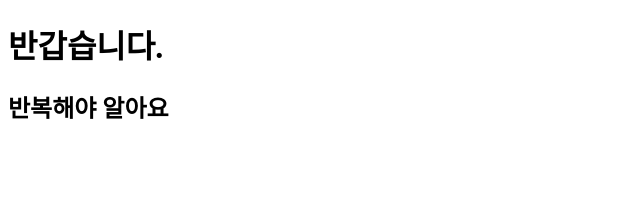
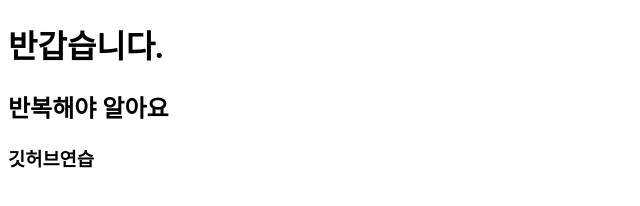
Before and after one commit to choikyoungsin/firstGithub, a plain HTML site: page index.html in a window 1280 px wide. Shown: the whole page, without its empty margins (0-640 px from the left). Drawn offline with Linux system fonts and the light colour scheme.

Commit message:
h3 내용추가

```diff
--- a/index.html
+++ b/index.html
@@ -9,6 +9,7 @@
 <body>
     <h1>반갑습니다.</h1>
     <h2>반복해야 알아요</h2>
+    <h3>깃허브연습</h3>
 
 </body>
 </html>
```
